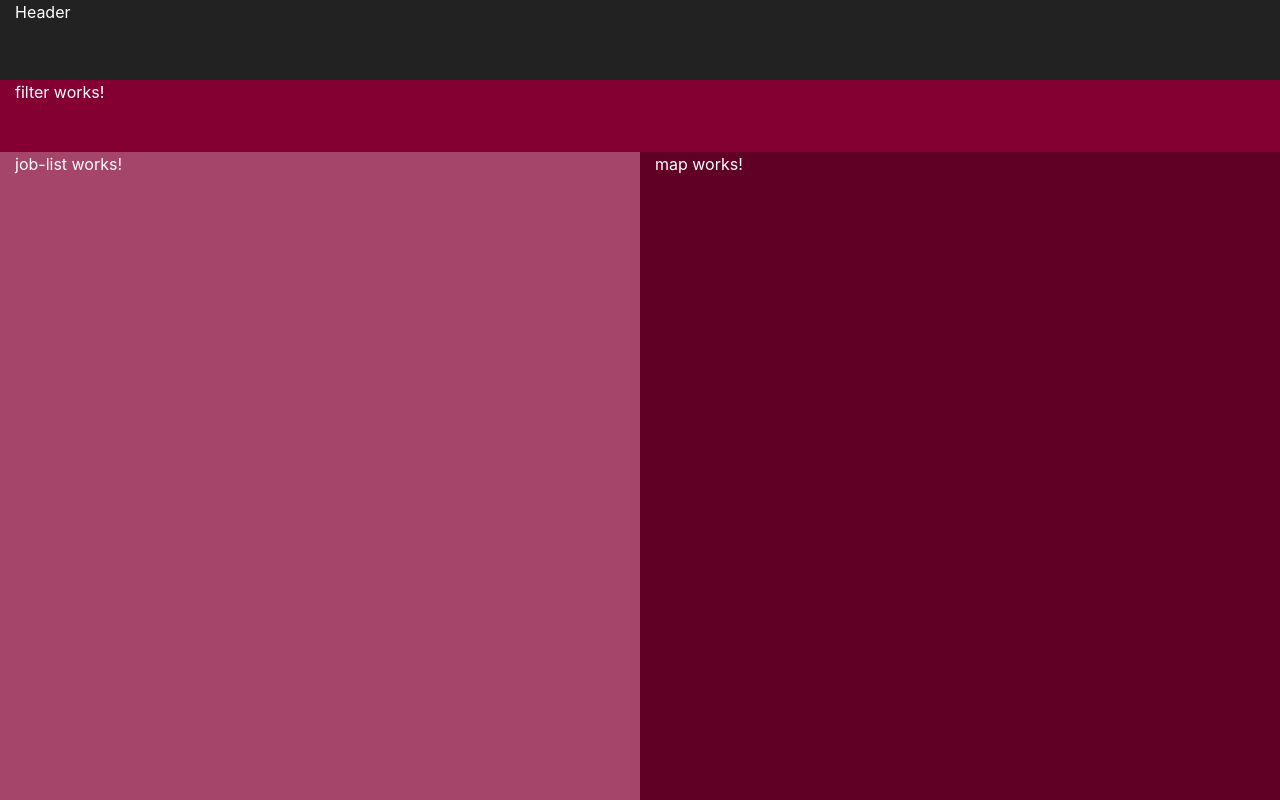
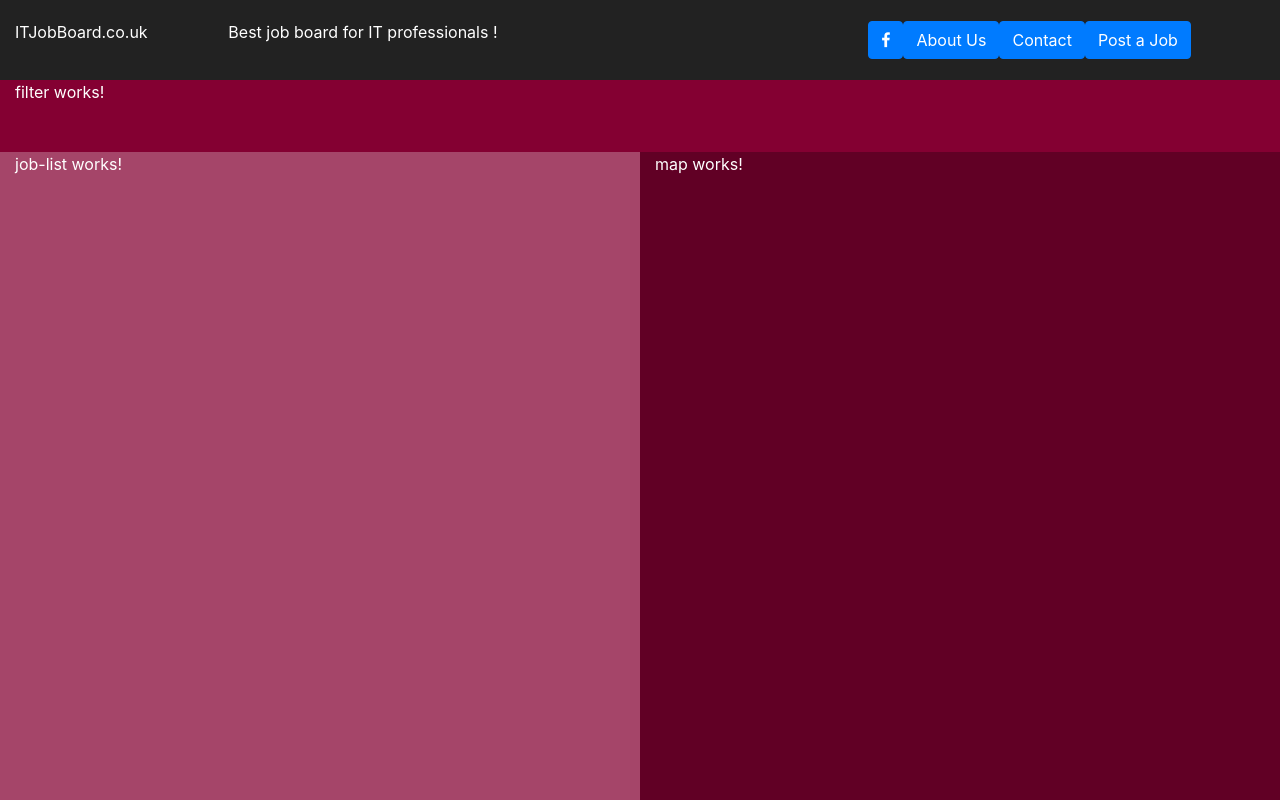
Before and after one commit to bartoszgajda55/ITJobBoard, an Angular app: page / in a window 1280 px wide. Built offline with nearby package versions, Linux system fonts and the light colour scheme.

Commit message:
Header layout kind of done - for now.

```diff
--- a/src/app/components/header/header.component.html
+++ b/src/app/components/header/header.component.html
@@ -1,7 +1,16 @@
 <div class="container-fluid header-container">
-  <div class="row">
-    <div class="col">
-      Header
+  <div class="row h-100 justify-content-center align-items-center">
+    <div class="col-2">
+      <p>ITJobBoard.co.uk</p>
+    </div>
+    <div class="col-3">
+      <p>Best job board for IT professionals !</p>
+    </div>
+    <div class="col-4 offset-3">
+      <button type="button" class="btn btn-primary"><i class="fa fa-facebook"></i></button>
+      <button type="button" class="btn btn-primary">About Us</button>
+      <button type="button" class="btn btn-primary">Contact</button>
+      <button type="button" class="btn btn-primary">Post a Job</button>
     </div>
   </div>
 </div>
```
